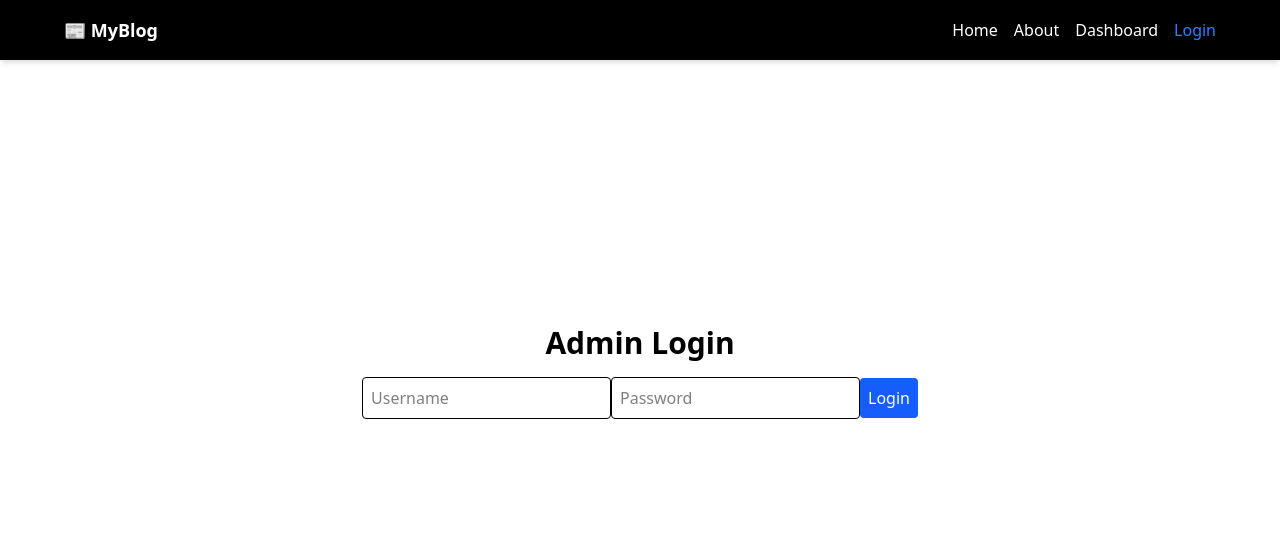
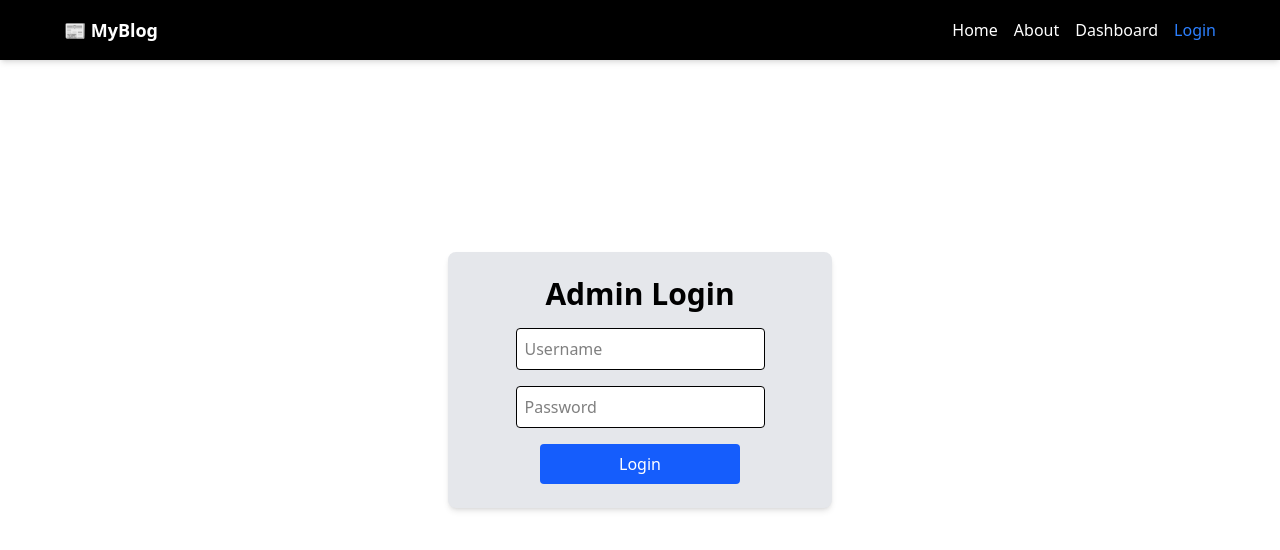
Before and after one commit to Azim-Eham/Blog-Project, a React (Vite) app: page /login in a window 1280 px wide. Shown: the top 550 px of the page. Built offline with nearby package versions, Linux system fonts and the light colour scheme.

Commit message:
Styled the Login page

```diff
--- a/src/pages/Login.jsx
+++ b/src/pages/Login.jsx
@@ -21,27 +21,33 @@ const Login = () => {
   };
 
   return (
-    <div className="flex flex-col items-center justify-center h-[80vh] text-center">
+    <div className="flex items-center justify-center h-[80vh] text-center">
+      <div className='w-96 p-6 bg-gray-200 shadow-md rounded-lg'>
       <h1 className="text-3xl font-bold mb-4">Admin Login</h1>
       <form onSubmit={handleLogin} className="space-y-4">
+        <div>
         <input
           type="text"
           placeholder="Username"
           value={username}
           onChange={(e) => setUsername(e.target.value)}
-          className="border p-2 rounded"
+          className="border p-2 rounded bg-white"
         />
+        </div>
+        <div>
         <input
           type="password"
           placeholder="Password"
           value={password}
           onChange={(e) => setPassword(e.target.value)}
-          className="border p-2 rounded"
+          className="border p-2 rounded bg-white"
         />
-        <button type="submit" className="bg-blue-600 text-white p-2 rounded hover:bg-blue-700">
+        </div>
+        <button type="submit" className="bg-blue-600 text-white p-2 w-[200px] rounded hover:bg-blue-700">
           Login
         </button>
       </form>
+      </div>
     </div>
   );
 };
```
